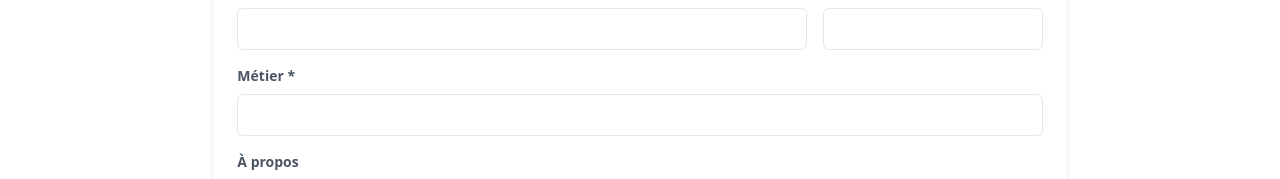
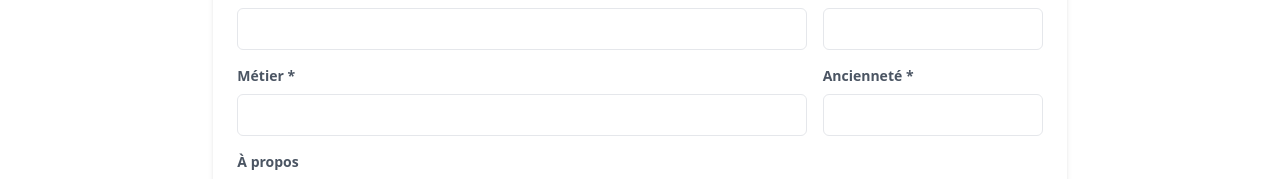
Before and after one commit to oayouub/Chatenay-Malabry--front, a React (Create React App) app in the folder chatenay-app/: page /form in a window 1280 px wide. Shown: the part 410-589 px from the top of the page. Built offline with nearby package versions, Linux system fonts and the light colour scheme.

Commit message:
Add anciennete input

```diff
--- a/chatenay-app/src/components/Form.js
+++ b/chatenay-app/src/components/Form.js
@@ -10,14 +10,15 @@ const Form = ({ id }) => {
     nom: "",
     prenom: "",
     email: "",
-    age: "",
+    age: null,
     metier: "",
+    anciennete: null,
     aPropos: "",
     adresse: "",
     ville: "",
     region: "",
-    codePostal: "",
-    dureeArretTravail: "",
+    codePostal: null,
+    dureeArretTravail: null,
     statut: "",
     zoneDeDepot: [],
   });
@@ -172,7 +173,8 @@ const Form = ({ id }) => {
           </div>
         </div>
 
-        <div className="mb-4 w-full">
+        <div className="flex gap-4">
+          <div className="mb-4 w-4/5">
             <label
               htmlFor="metier"
               className="block text-sm font-semibold text-gray-600"
@@ -188,6 +190,24 @@ const Form = ({ id }) => {
               className="mt-2 border p-2 w-full rounded-md"
               required
             />
+          </div>
+          <div className="mb-4">
+            <label
+              htmlFor="age"
+              className="block text-sm font-semibold text-gray-600"
+            >
+              Ancienneté *
+            </label>
+            <input
+              type="number"
+              name="anciennete"
+              id="anciennete"
+              value={formData.anciennete}
+              onChange={handleInputChange}
+              className="mt-2 border p-2 w-full rounded-md"
+              required
+            />
+          </div>
         </div>
 
         <div className="mb-4 w-full">
@@ -244,12 +264,16 @@ const Form = ({ id }) => {
               </option>
               <option value="Île-de-France">Île-de-France</option>
               <option value="Hauts-de-France">Hauts-de-France</option>
-              <option value="Bourgogne-Franche-Comté">Bourgogne-Franche-Comté</option>
+              <option value="Bourgogne-Franche-Comté">
+                Bourgogne-Franche-Comté
+              </option>
               <option value="Nouvelle-Aquitaine">Nouvelle-Aquitaine</option>
               <option value="Pays de la Loiredl">Pays de la Loire</option>
               <option value="Occitanie">Occitanie</option>
               <option value="Auvergne-Rhône-Alpes">Auvergne-Rhône-Alpes</option>
-              <option value="Provence-Alpes-Côte d'Azur">Provence-Alpes-Côte d'Azur</option>
+              <option value="Provence-Alpes-Côte d'Azur">
+                Provence-Alpes-Côte d'Azur
+              </option>
               <option value="Corse">Corse</option>
               <option value="Bretagne">Bretagne</option>
               <option value="Centre-Val de Loire">Centre-Val de Loire</option>
```
Lines whose indentation alone changed are shown as unchanged.
